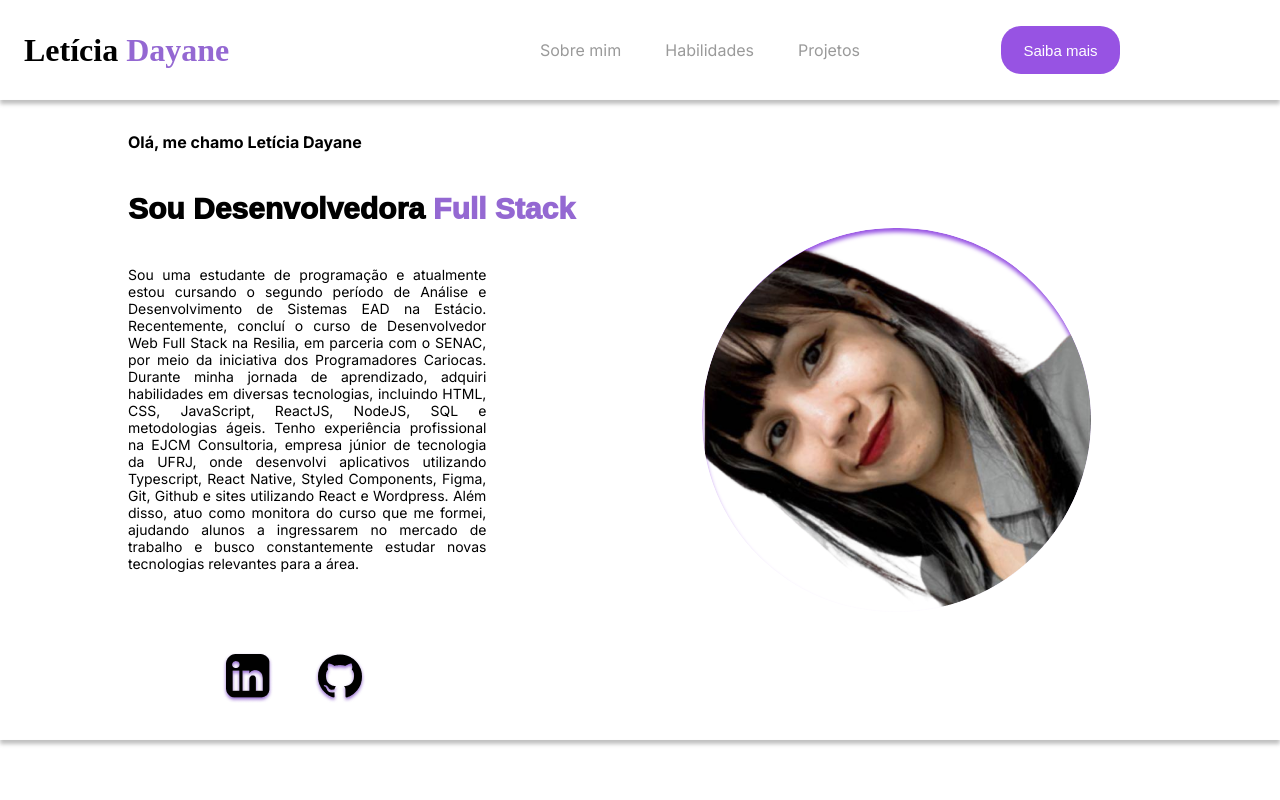
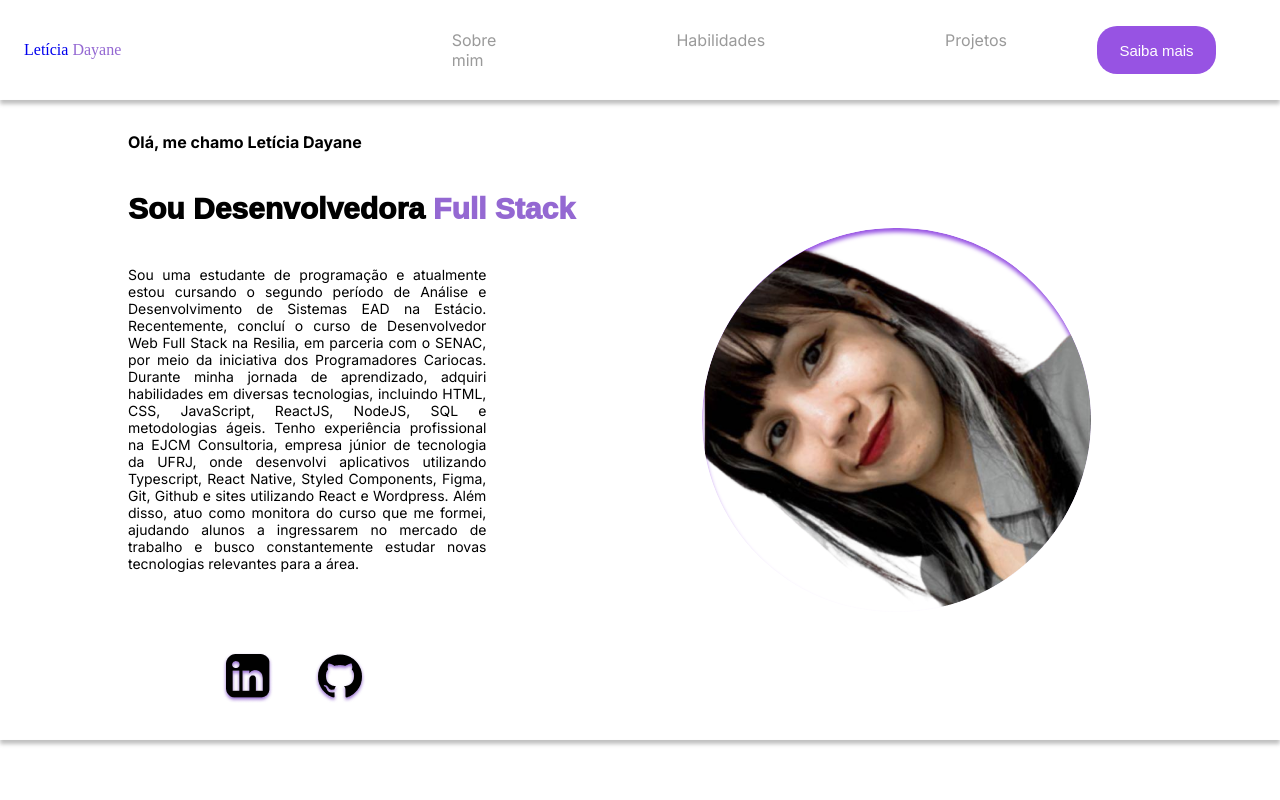
Before and after one commit to letdayy/portfolio, a Next.js app: page / in a window 1280 px wide. Shown: the top 800 px of the page. Built offline with nearby package versions, Linux system fonts and the light colour scheme.

Commit message:
bugfix: conserto da responsividade do menu principal

```diff
--- a/src/app/page.tsx
+++ b/src/app/page.tsx
@@ -11,7 +11,7 @@ import Menu from '../components/Menu';
 export default function Home() {
   return (
     <>
-    <Header />
+    <Menu />
     <AboutMe />
     <Habilities />
     <Projects />
--- a/src/components/Menu/index.tsx
+++ b/src/components/Menu/index.tsx
@@ -1,20 +1,38 @@
-import React, { useState } from 'react';
-import Link from 'next/link';
-import styled from 'styled-components';
+import React, { useState } from "react";
+import Link from "next/link";
+import styled from "styled-components";
+import { ColorPurple } from "@/app/Global/style";
 
 const Nav = styled.nav`
-  background-color: #9753e3;
+  box-shadow: 0px 4px 4px 0px rgba(0, 0, 0, 0.25);
+  display: flex;
+  justify-content: space-between;
+  align-items: center;
+  height: 100px;
+
+  @media (max-width: 768px) {
+    box-shadow: 0px 4px 4px 0px rgba(0, 0, 0, 0.25);
     padding: 10px;
     display: flex;
     justify-content: space-between;
     align-items: center;
+    height: 60px;
+  }
 `;
 
 const Logo = styled.a`
-  color: white;
+  width: 40%;
+  padding-left: 1.5rem;
+  font-family: "Lilita One", cursive;
+
+  @media (max-width: 768px) {
+    width: 100%;
+    color: black;
     font-size: 24px;
     font-weight: bold;
     text-decoration: none;
+    font-family: "Lilita One", cursive;
+  }
 `;
 
 const MenuToggle = styled.div`
@@ -26,32 +44,38 @@ const MenuToggle = styled.div`
   }
 `;
 
-const MenuList = styled.ul`
-  list-style: none;
+const MenuList = styled.ul<{ isMenuOpen: boolean }>`
   display: flex;
+  width: 80%;
+  align-items: center;
 
   @media (max-width: 768px) {
-    display: none;
+    display: ${({ isMenuOpen }) => (isMenuOpen ? "flex" : "none")};
+    background-color: #ffffff;
+    box-shadow: 0px 4px 4px 0px rgba(0, 0, 0, 0.25);
     flex-direction: column;
-    background-color: #9753e3;
     position: absolute;
     top: 50px;
-    left: 0;
-    width: 100%;
+    right: 0;
+    width: 40%;
+    border-radius: 0 0 0 10px;
   }
 `;
 
 const MenuItem = styled.li`
-  margin: 0 10px;
+  padding: 0 90px;
 
   @media (max-width: 768px) {
+    margin: 0 10px;
     margin: 5px 0;
+    text-align: center;
+    padding: 0;
   }
 `;
 
 const MenuLink = styled.a`
-  color: white;
-  text-decoration: none;
+  background-color: white;
+  color: #9a9a9a;
 
   &:hover {
     text-decoration: underline;
@@ -60,6 +84,36 @@ const MenuLink = styled.a`
   @media (max-width: 768px) {
     display: block;
     padding: 10px;
+  }
+`;
+
+const Itens = styled.div`
+    display: flex;
+    width: 100%;
+
+  @media (max-width: 768px) {
+    display: block;
+    justify-content: baseline;
+    width: 100%;
+  }
+`;
+
+const Button = styled.button`
+  width: 119px;
+  height: 48px;
+  flex-shrink: 0;
+  border-radius: 20px;
+  background: #9753e3;
+  border: none;
+  color: white;
+  font-size: 15px;
+  cursor: pointer;
+  margin-right: 4rem;
+
+  @media (max-width: 768px) {
+    margin: 1rem;
+    width: 100px;
+    font-size: 12px;
   }
 `;
 
@@ -72,9 +126,17 @@ export default function Menu() {
 
   return (
     <Nav>
-      <Logo href="/">Logo</Logo>
+      <Logo href="/">
+        Letícia <ColorPurple>Dayane</ColorPurple>
+      </Logo>
       <MenuToggle onClick={handleMenuToggle}>
-        <svg xmlns="http://www.w3.org/2000/svg" width="24" height="24" fill="white" viewBox="0 0 24 24">
+        <svg
+          xmlns="http://www.w3.org/2000/svg"
+          width="24"
+          height="24"
+          fill="black"
+          viewBox="0 0 24 24"
+        >
           {isMenuOpen ? (
             <path d="M0 0h24v24H0z" fill="none" />
           ) : (
@@ -83,22 +145,25 @@ export default function Menu() {
           <path d="M3 18h18v-2H3v2zM3 6v2h18V6H3z" />
         </svg>
       </MenuToggle>
-      <MenuList style={{ display: isMenuOpen ? 'flex' : 'none' }}>
+      <MenuList isMenuOpen={isMenuOpen}>
+        <Itens>
           <MenuItem>
-          <Link href="/">
-            <MenuLink>Home</MenuLink>
+            <Link href="">
+              <MenuLink>Sobre mim</MenuLink>
             </Link>
           </MenuItem>
           <MenuItem>
-          <Link href="/about">
-            <MenuLink>About</MenuLink>
+            <Link href="">
+              <MenuLink>Habilidades</MenuLink>
             </Link>
           </MenuItem>
           <MenuItem>
-          <Link href="/contact">
-            <MenuLink>Contact</MenuLink>
+            <Link href="">
+              <MenuLink>Projetos</MenuLink>
             </Link>
           </MenuItem>
+        </Itens>
+        <Button>Saiba mais</Button>
       </MenuList>
     </Nav>
   );
```
Also changed, not shown: public/line.svg (added). Lines whose indentation alone changed are shown as unchanged.
